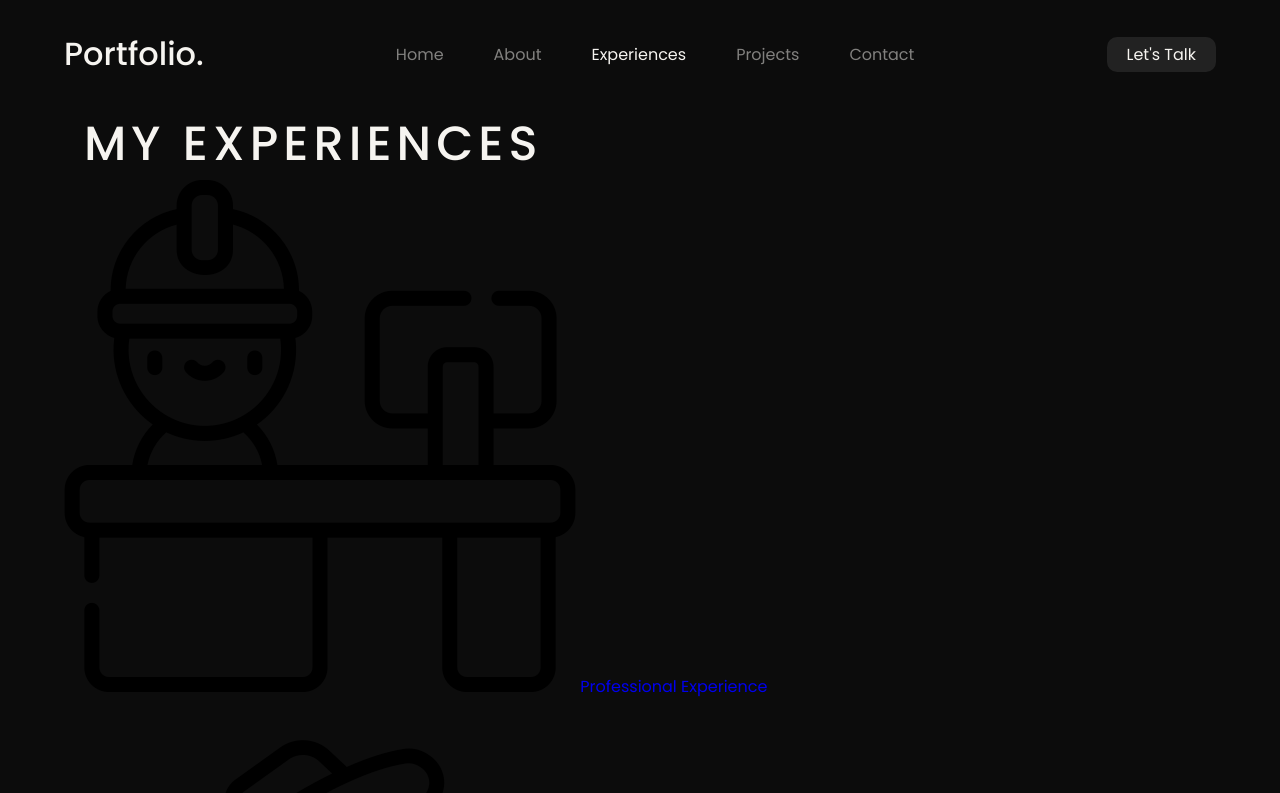
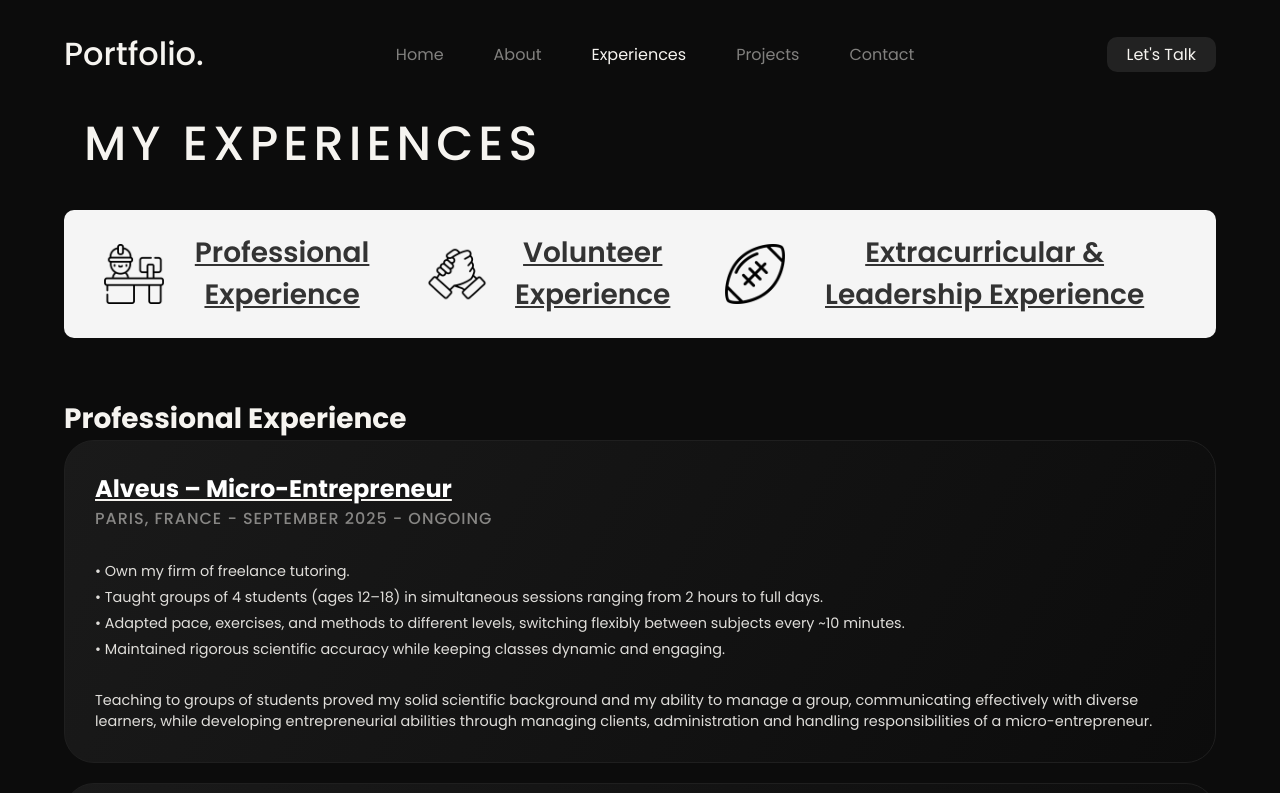
Before and after one commit to TOTOFDEUX/monsite, a plain HTML site: page Experience.html in a window 1280 px wide. Shown: the top 793 px of the page. Drawn offline with Linux system fonts and the light colour scheme.

Commit message:
Add files via upload

```diff
--- a/css/style.css
+++ b/css/style.css
@@ -252,6 +252,15 @@ header .nav-contact{
     opacity: 1;
 }
 
+
+.edu-box a {
+    color: var(--text-color);
+    text-decoration: none;
+}
+
+.edu-box a:hover {
+    color: var(--main-color);
+}
 
 
 /* Experiences */
@@ -544,16 +553,62 @@ footer span{
 }
 
 .experiences-box h2 a:hover {
-  color: var(--main-color); /* ou bien black si tu veux qu'il reste noir même au survol */
+  color: var(--main-color);
 }
 
 .experiences-container h1 span,
 .project-container h1 span{
     color: var(--main-color);
 }
+
+.experience-summary {
+    margin: 30px auto;
+    padding: 22px 40px;
+    background: #f5f5f5;
+    border-radius: 10px;
+    width: fit-content;
+    text-align: center;
+}
+
+.experience-summary ul {
+    list-style: none;
+    padding-left: 0;
+    display: flex;
+    gap: 35px;
+    justify-content: center;
+}
+
+
+.experience-summary a {
+    font-size: 28px;
+    font-weight: 600;
+    text-decoration: underline;
+    color: #333;
+
+    display: flex;               /* <== NOUVEAU */
+    align-items: center;         /* centre verticalement */
+    gap: 0px;                   /* espace icône / texte */
+}
+
+
+.section-title {
+    margin-top: 60px;
+    font-size: 28px;
+    font-weight: 700;
+}
+
+/* Style des icônes du sommaire */
+.toc-icon {
+    width: 60px;        /* taille de l’icône */
+    height: 60px;
+    margin-right: 8px;  /* espace entre icône et texte */
+    vertical-align: middle;
+}
+
+
 .experiences-box-container{
     display: grid;
-    grid-template-columns: 1fr 1fr;
+    grid-template-columns: 1fr;
     grid-gap: 20px;;
 }
 .experiences-box{
```
